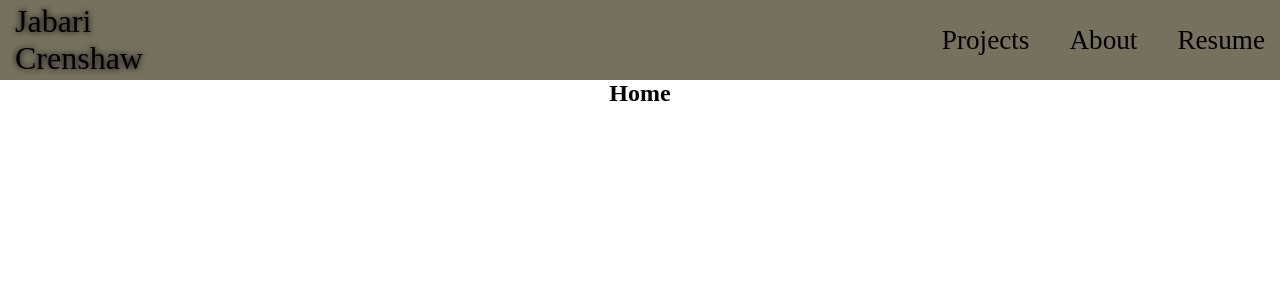
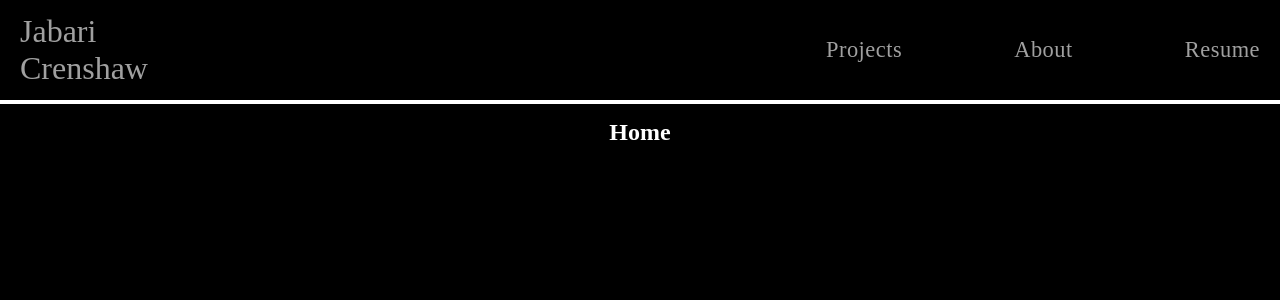
Before and after one commit to jabaricrenshaw/Personal_Website, a Nuxt app: page / in a window 1280 px wide. Shown: the top 300 px of the page. Built offline with nearby package versions, Linux system fonts and the light colour scheme.

Commit message:
Style updates

```diff
--- a/components/TopHeader.vue
+++ b/components/TopHeader.vue
@@ -7,11 +7,14 @@
                 </nuxt-link>
             </div>
         </div>
+        <div class="centerContent">
+
+        </div>
         <div class="rightContent">
             <div class="buttons">
-                <nuxt-link to="/projects" class="rml"><p class="link">Projects</p></nuxt-link>
-                <nuxt-link to="/about" class="rml"><p class="link">About</p></nuxt-link>
-                <nuxt-link to="/resume" class="rml"><p class="link">Resume</p></nuxt-link>
+                <nuxt-link to="/projects" class="link">Projects</nuxt-link>
+                <nuxt-link to="/about" class="link">About</nuxt-link>
+                <nuxt-link to="/resume" class="link">Resume</nuxt-link>
             </div>
         </div>
     </main>
@@ -28,7 +31,10 @@ main{
     display: flex;
     flex-direction: row;
     justify-content: center;
-    background: rgba(117,113,94,1);
+    background-color: black;
+    border-bottom: white 4px solid;
+    padding-bottom: 10px;
+    padding-top: 10px;
 }
 .leftContent {
     width: 20%;
@@ -36,38 +42,61 @@ main{
     display: flex;
     justify-content: flex-start;
     align-items: center;
-}
-.rightContent {
-    width: 80%;
-    height: 100%;
-    display: flex;
-    justify-content: flex-end;
-    align-items: center;
+    margin-left: 20px;
 }
 .d1 {
     width: fit-content;
-    margin: 0 15px;
 }
 #name {
     font-size: 2rem;
-    color: black;
+    color: #a0a0a0;
     text-decoration: none;
     filter: drop-shadow(0 0 3px black);
+    transition: 0.3s;
 }
-.buttons {
+#name:hover{
+    color: white;
+}
+.rightContent {
+    width: 35%;
+    display: flex;
+    align-items: center;
+    margin-right: 20px;
+}
+.buttons{
+    width: 100%;
     display: flex;
     flex-direction: row;
-    margin: 0 15px;
+    justify-content: space-between;
 }
-.link {
-    color: black;
+.link{
+    color:#a0a0a0;
+    font-size: 1.4rem;
     text-decoration: none;
-    font-size: 1.7rem;
-    margin-left: 40px;
-    line-height: 80px;
-    border-radius: 10px;
+
+    position: relative;
+    letter-spacing: 0.5px;
+    padding: 0 0;
+    transition: 0.3s;
 }
-.rml {
-    text-decoration: none;
+.link:after{
+    content: "";
+    position: absolute;
+    background-color: orange;
+    height: 3px;
+    width: 0;
+    left: 0;
+    bottom: -0.2rem;
+    transition: 0.3s;
+}
+.link:hover{
+    color: white;
+}
+.link:hover:after{
+    width: 100%;
+
+}
+.centerContent{
+    width: 45%;
 }
 </style>
--- a/pages/about/index.vue
+++ b/pages/about/index.vue
@@ -14,6 +14,9 @@
 </script>
 
 <style lang="css" scoped>
+h2 {
+  color: white;
+}
 .content {
   width: 100%;
   display: flex;
--- a/pages/index.vue
+++ b/pages/index.vue
@@ -14,9 +14,15 @@ import Header from '~/components/TopHeader.vue';
 
 <style lang="css" scoped>
 .content {
+  height: calc(100vh - (80px + 15px + 3px + 20px));
+  background-color: black;
   width: 100%;
   display: flex;
   flex-direction: row;
   justify-content: center;
+  padding-top: 15px;
+}
+h2 {
+  color: white;
 }
 </style>
--- a/pages/projects/index.vue
+++ b/pages/projects/index.vue
@@ -13,6 +13,9 @@
 </script>
 
 <style lang="css" scoped>
+h2 {
+  color: white;
+}
 .content {
   width: 100%;
   display: flex;
--- a/pages/resume/index.vue
+++ b/pages/resume/index.vue
@@ -18,6 +18,9 @@
 main{
   width: 100%;
 }
+h2 {
+  color: white;
+}
 .content {
   width: 100%;
   display: flex;
```
Also changed, not shown: 1 other file (tests, documents, lock files or other folders). Lines whose indentation alone changed are shown as unchanged.
